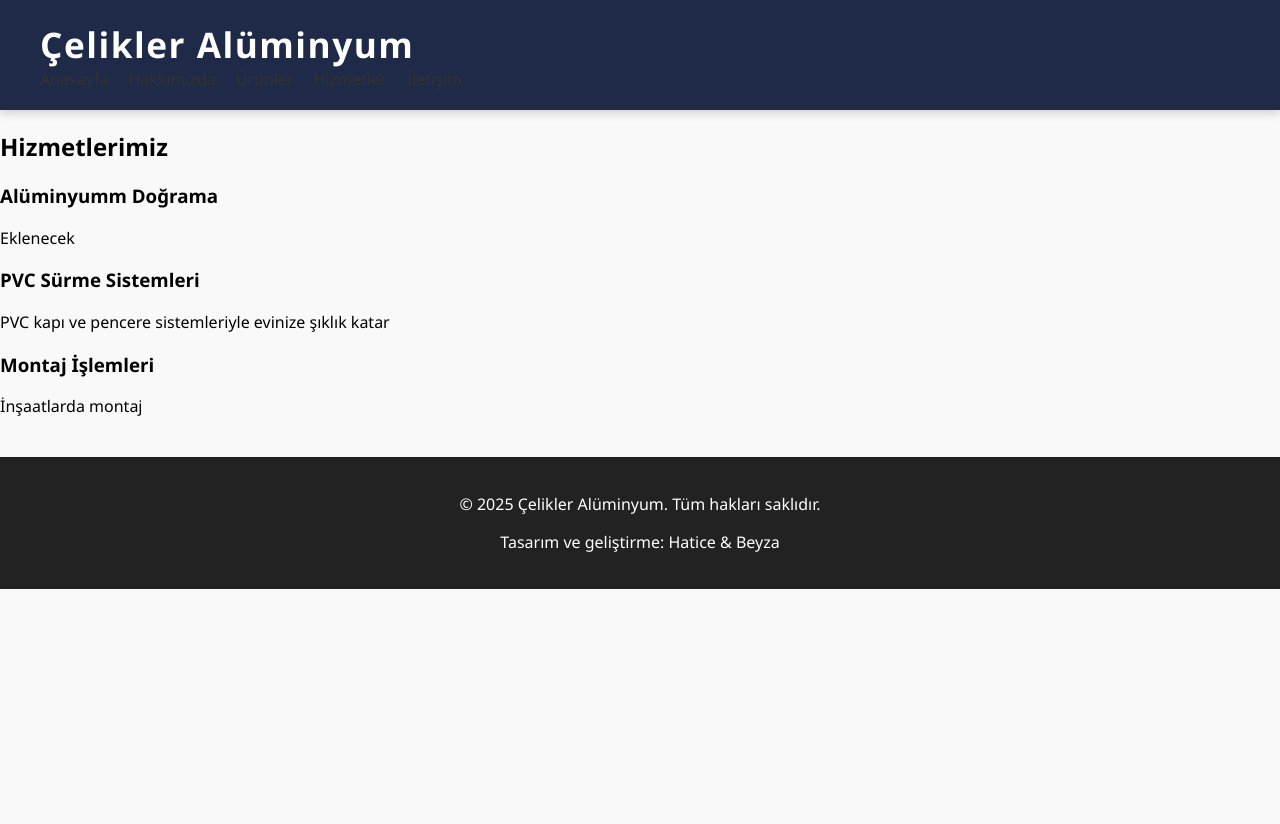
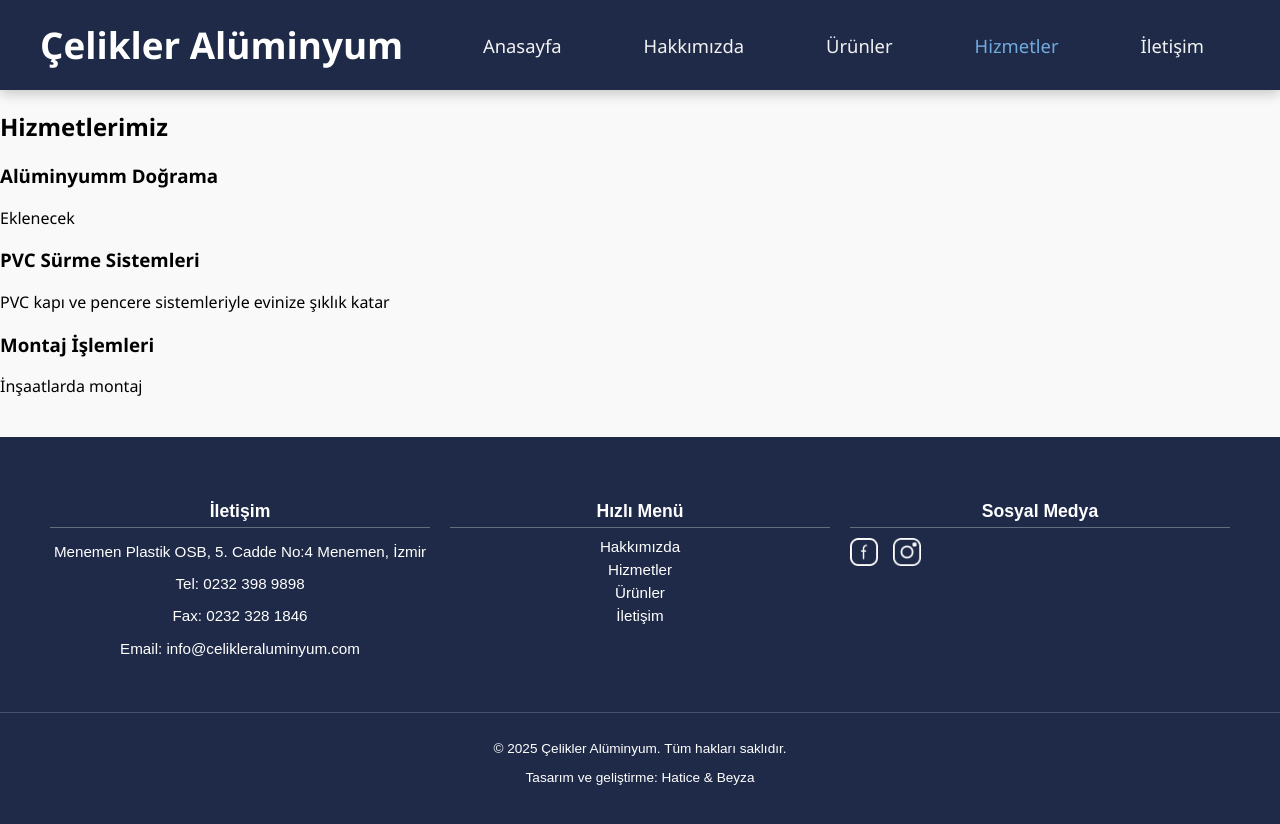
Before and after one commit to dmryrkhtc/celikler-aluminyum-web, a React (Create React App) app: page /services in a window 1280 px wide. Shown: the top 824 px of the page. Before the commit the page ends 800 px from the top, so only its background shows below. Built offline with nearby package versions, Linux system fonts and the light colour scheme.

Commit message:
gerekli düzenlemeler yapıldı

```diff
--- a/src/components/About.jsx
+++ b/src/components/About.jsx
@@ -2,14 +2,23 @@ import React from "react";
 
 const About = () => {
     return (
-        <section className="p-6 bg-gray-50">
-            <h2 className="text-2xl font-bold mb-4 text-center">Hakkımızda</h2>
-            <p className="text-lg text-center">
-                Biz, kaliteli hizmet anlayışını benimsemiş ve müşteri memnuniyetine
-                odaklanmış bir ekip olarakk, sektörümüzdeki en yeni yenilikleri takip
-                ederek çözümler üretiyoruz. Amacımız, her zaman müşteri odaklı
-                düşünmek ve yüksek standartlarda hizmet sunmaktır.
-            </p>
+        <section
+            className="h-screen bg-cover bg-center flex items-center justify-center"
+            style={{
+                backgroundImage: "url('/images/tanitim.jpg')", // Resmi belirtin
+            }}
+        >
+            <div className="text-center bg-white bg-opacity-70 p-8 rounded-xl shadow-lg">
+                <h1 className="text-4xl md:text-6xl font-bold text-gray-800 mb-4">
+                    Çelikler Alüminyum
+                </h1>
+                <p className="text-lg md:text-xl text-gray-600 mb-6">
+                    Güvenilir çözümlerle sektörün lideri.
+                </p>
+                <button className="bg-blue-600 hover:bg-blue-700 text-white py-2 px-6 rounded-full transition duration-300">
+                    Bizimle İletişime Geçin
+                </button>
+            </div>
         </section>
     );
 };
--- a/src/components/Footer.css
+++ b/src/components/Footer.css
@@ -1,19 +1,84 @@
-/* Footer */
-footer {
-    background-color: #1E2A47;
-    color: #fff;
-    padding: 20px 0;
+.footer {
+  background-color: #1E2A47;
+  color: white;
+  padding: 30px 0;
+  font-family: Arial, sans-serif;
+  font-size: 0.95rem;
+}
+
+.footer-container {
+  display: flex;
+  justify-content: space-around;
+  align-items: flex-start;
+  flex-wrap: wrap;
+  max-width: 1200px;
+  margin: 0 auto;
+  padding: 0 20px;
+}
+
+.footer-section {
+  flex: 1 1 250px;
+  margin: 10px;
+}
+
+.footer-section h4 {
+  font-size: 1.1rem;
+  margin-bottom: 10px;
+  border-bottom: 1px solid #ffffff50;
+  padding-bottom: 5px;
+}
+
+.footer-section ul {
+  list-style: none;
+  padding: 0;
+  margin: 0;
+}
+
+.footer-section ul li {
+  margin-bottom: 6px;
+}
+
+.footer-section a {
+  color: white;
+  text-decoration: none;
+}
+
+.footer-section a:hover {
+  text-decoration: underline;
+}
+
+.social-icons {
+  display: flex;
+  gap: 15px; /* Iconlar arası boşluk */
+  margin-top: 10px;
+}
+
+.social-icons img {
+  width: 28px;
+  height: 28px;
+}
+
+.footer-bottom {
+  text-align: center;
+  margin-top: 30px;
+  font-size: 0.85rem;
+  border-top: 1px solid #ffffff30;
+  padding-top: 15px;
+}
+
+/* Mobil uyumluluk */
+@media (max-width: 768px) {
+  .footer-container {
+    flex-direction: column;
+    align-items: center;
     text-align: center;
   }
 
-  footer p {
-    font-size: 1rem;
-    letter-spacing: 1px;
+  .footer-section {
+    margin: 20px 0;
   }
 
-  /* Mobil uyumluluk */
-  @media (max-width: 768px) {
-    footer p {
-      font-size: 0.9rem;
-    }
+  .social-icons {
+    justify-content: center;
   }
+}
--- a/src/components/Footer.jsx
+++ b/src/components/Footer.jsx
@@ -1,14 +1,44 @@
 import React from "react";
+import "./Footer.css";
 
 const Footer = () => {
     return (
-        <footer className="bg-gray-800 text-white py-6 mt-10">
+        <footer className="footer">
+            <div className="footer-container">
+                <div className="footer-section">
+                    <h4>İletişim</h4>
+                    <p>Menemen Plastik OSB, 5. Cadde No:4 Menemen, İzmir</p>
+                    <p>Tel: <a href="tel:02323989898">0232 398 9898</a></p>
+                    <p>Fax: 0232 328 1846</p>
+                    <p>Email: <a href="mailto:info@celikleraluminyum.com">info@celikleraluminyum.com</a></p>
+                </div>
 
-            <div className="container mx-auto text-center">
-                <p className="text-sm">&copy; 2025 Çelikler Alüminyum. Tüm hakları saklıdır.</p>
-                <p className="mt-2 text-xs">
-                    Tasarım ve geliştirme: Hatice & Beyza
-                </p>
+                <div className="footer-section">
+                    <h4>Hızlı Menü</h4>
+                    <ul>
+                        <li><a href="/about">Hakkımızda</a></li>
+                        <li><a href="/services">Hizmetler</a></li>
+                        <li><a href="/gallery">Ürünler</a></li>
+                        <li><a href="/contact">İletişim</a></li>
+                    </ul>
+                </div>
+
+                <div className="footer-section">
+                    <h4>Sosyal Medya</h4>
+                    <div className="social-icons">
+                        <a href="#" target="_blank" rel="noopener noreferrer">
+                            <img src="/images/face.png" alt="Facebook" />
+                        </a>
+                        <a href="#" target="_blank" rel="noopener noreferrer">
+                            <img src="/images/insta.png" alt="Instagram" />
+                        </a>
+                    </div>
+                </div>
+            </div>
+
+            <div className="footer-bottom">
+                <p>&copy; 2025 Çelikler Alüminyum. Tüm hakları saklıdır.</p>
+                <p>Tasarım ve geliştirme: Hatice & Beyza</p>
             </div>
         </footer>
     );
--- a/src/components/Header.css
+++ b/src/components/Header.css
@@ -7,17 +7,18 @@ header {
   justify-content: space-between;
   align-items: center;
   flex-wrap: wrap;
-    box-shadow: 0 4px 8px rgba(0, 0, 0, 0.15);
+  box-shadow: 0 4px 12px rgba(0, 0, 0, 0.2);
   position: sticky;
   top: 0;
   z-index: 1000;
+  font-family: 'Segoe UI', Tahoma, Geneva, Verdana, sans-serif;
 }
 
 /* Logo */
-  header h1 {
-    font-size: 2.2rem;
+.logo h1 {
+  font-size: 2.3rem;
   font-weight: 600;
-    letter-spacing: 1.5px;
+  color: #ffffff;
   margin: 0;
 }
 
@@ -25,24 +26,33 @@ header {
 nav ul {
   list-style: none;
   display: flex;
-    gap: 25px;
+  gap: 30px;
   margin: 0;
   padding: 0;
 }
 
+nav ul li {
+  display: inline;
+}
+
 nav ul li a {
-    color: #fff;
+  color: #f2f2f2;
   text-decoration: none;
-    font-size: 1.1rem;
+  font-size: 1.15rem;
   font-weight: 500;
-    padding: 8px 16px;
+  padding: 10px 16px;
   border-radius: 6px;
-    transition: all 0.3s ease;
+  transition: background-color 0.3s ease, color 0.3s ease, transform 0.2s ease;
 }
 
 nav ul li a:hover {
-    background-color: #FF9900;
-    color: #1E2A47;
+  color: #77b3e8f1;
+  background-color: transparent;}
+
+
+nav ul li a.active {
+  color: #77b3e8f1;
+  background-color: transparent;
 }
 
 /* Mobil uyumluluk */
@@ -62,6 +72,6 @@ header {
   nav ul li a {
       width: 100%;
       display: block;
-      padding: 10px 12px;
+      padding: 12px;
   }
 }
--- a/src/components/Header.jsx
+++ b/src/components/Header.jsx
@@ -1,4 +1,3 @@
-
 import React from 'react';
 import { Link, useLocation } from 'react-router-dom';
 import './Header.css';
@@ -8,16 +7,18 @@ const Header = () => {
 
     return (
         <header>
-            <div className="header-container">
-                <h1 className="logo">Çelikler Alüminyum</h1>
-                <nav>
-                    <Link to="/" className={location.pathname === '/' ? 'active' : ''}>Anasayfa</Link>
-                    <Link to="/about" className={location.pathname === '/about' ? 'active' : ''}>Hakkımızda</Link>
-                    <Link to="/gallery" className={location.pathname === '/gallery' ? 'active' : ''}>Ürünler</Link>
-                    <Link to="/services" className={location.pathname === '/services' ? 'active' : ''}>Hizmetler</Link>
-                    <Link to="/contact" className={location.pathname === '/contact' ? 'active' : ''}>İletişim</Link>
-                </nav>
+            <div className="logo">
+                <h1>Çelikler Alüminyum</h1>
             </div>
+            <nav>
+                <ul>
+                    <li><Link to="/" className={location.pathname === '/' ? 'active' : ''}>Anasayfa</Link></li>
+                    <li><Link to="/about" className={location.pathname === '/about' ? 'active' : ''}>Hakkımızda</Link></li>
+                    <li><Link to="/gallery" className={location.pathname === '/gallery' ? 'active' : ''}>Ürünler</Link></li>
+                    <li><Link to="/services" className={location.pathname === '/services' ? 'active' : ''}>Hizmetler</Link></li>
+                    <li><Link to="/contact" className={location.pathname === '/contact' ? 'active' : ''}>İletişim</Link></li>
+                </ul>
+            </nav>
         </header>
     );
 };
```
Also changed, not shown: public/images/face.png (added), public/images/insta.png (added). Lines whose indentation alone changed are shown as unchanged.
